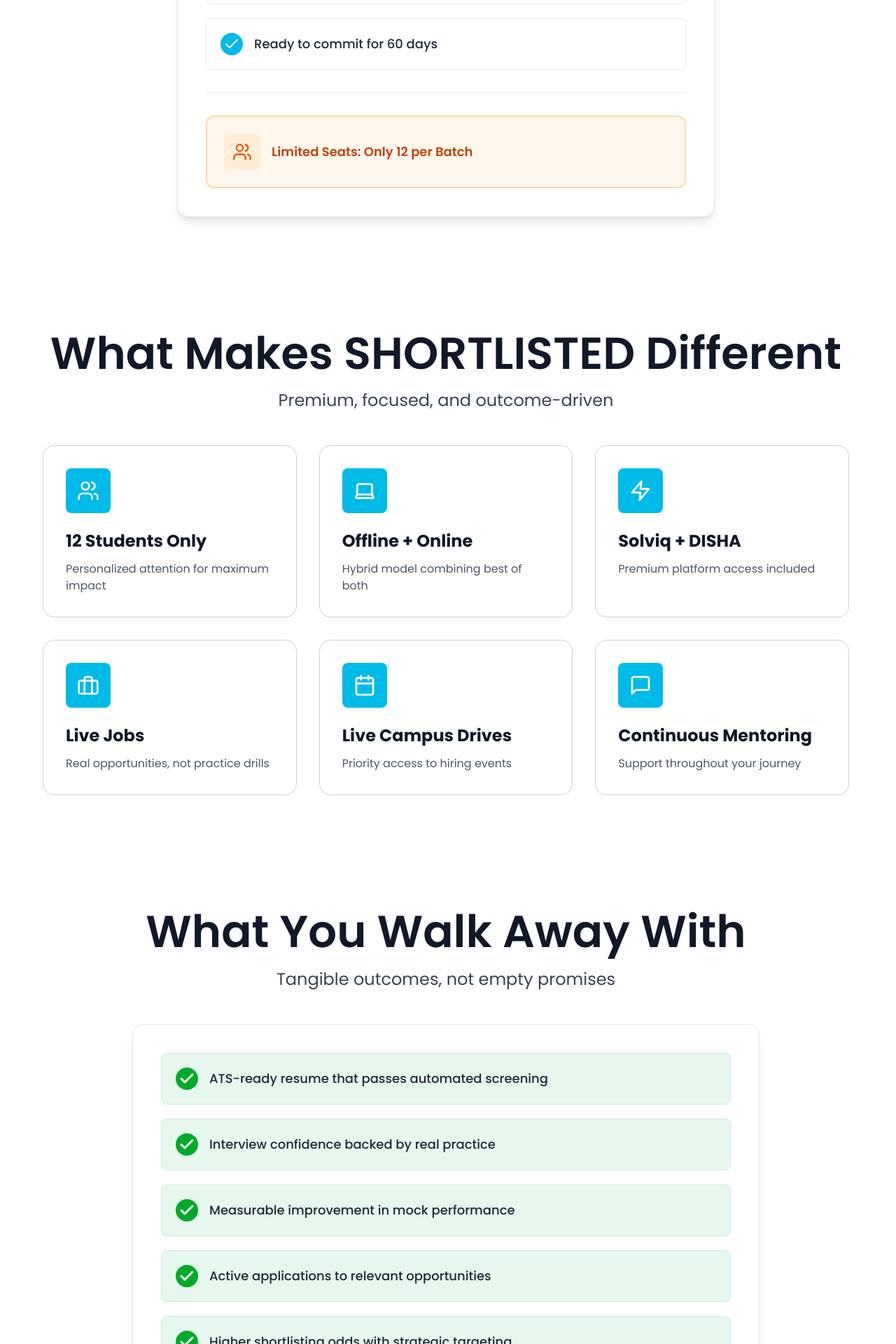
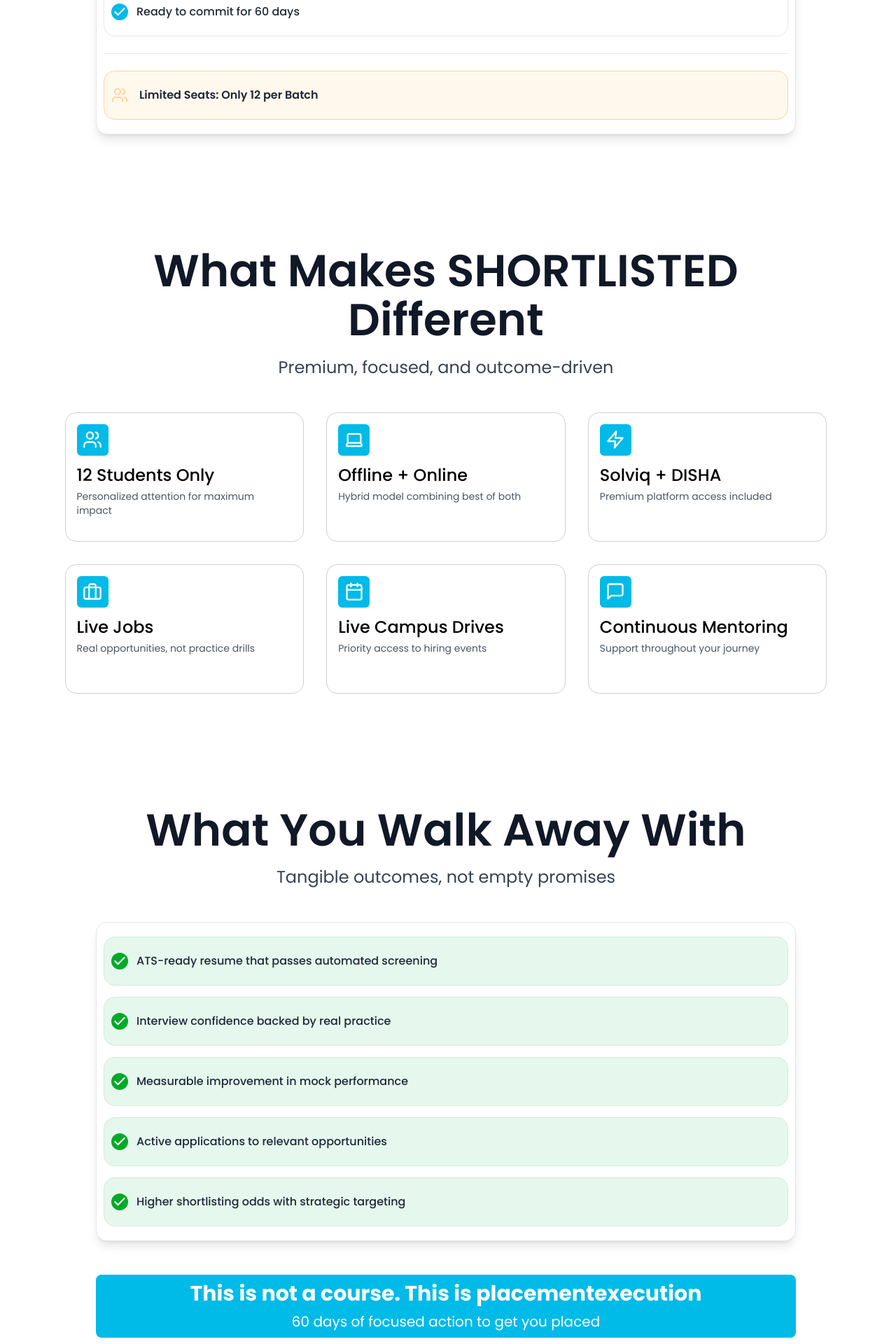
Before and after one commit to HIREKARMA1/shortlisted-ui, a Next.js app: page / in a window 1280 px wide. Shown: the part 2060-3980 px from the top of the page at 70% size. Built offline with nearby package versions, Linux system fonts and the light colour scheme.

Commit message:
fix the bug

```diff
--- a/components/home/WhatMakesDifferent.tsx
+++ b/components/home/WhatMakesDifferent.tsx
@@ -56,7 +56,7 @@ const WhatMakesDifferent: React.FC = () => {
             ? 'bg-gray-900'
             : 'bg-white'
             }`}>
-            <div className="w-[90vw] max-w-[90vw] mx-auto">
+            <div className="max-w-[90%] mx-auto">
                 {/* Header Section */}
                 <div className="text-center mb-8 sm:mb-12">
                     <h2 className="font-semibold text-[64px] leading-[1.1] text-gray-900 dark:text-white font-poppins mb-4">
@@ -68,37 +68,30 @@ const WhatMakesDifferent: React.FC = () => {
                 </div>
 
                 {/* Features Grid */}
-                <div className="grid grid-cols-1 sm:grid-cols-2 lg:grid-cols-3 gap-4 sm:gap-6 md:gap-8">
+                <div className="grid grid-cols-1 sm:grid-cols-2 lg:grid-cols-3 gap-8">
                     {features.map((feature, index) => {
                         const IconComponent = feature.icon;
+                        const isSolviqDisha = feature.title === "Solviq + DISHA";
                         return (
                             <div
                                 key={index}
-                                className={`rounded-xl sm:rounded-2xl p-6 sm:p-8 border transition-all duration-500 hover:shadow-lg ${mounted && resolvedTheme === 'dark'
-                                    ? 'bg-[#FFFFFF] border-[#D0D0D0]'
-                                    : 'bg-[#FFFFFF] border-[#D0D0D0]'
-                                    }`}
+                                className="bg-white border border-[#D0D0D0] rounded-2xl p-4 h-[185px] flex flex-col hover:shadow-lg transition-all duration-500"
                             >
                                 {/* Icon */}
-                                <div className="mb-4 sm:mb-6">
-                                    <div className="inline-flex p-3 sm:p-4 rounded-lg bg-[#00BAE8]">
-                                        <IconComponent className="w-6 h-6 sm:w-7 sm:h-7 md:w-8 md:h-8 text-white" />
+                                <div className="mb-4 relative">
+                                    <div className="w-[45px] h-[45px] rounded-md bg-[#00BAE8] flex items-center justify-center">
+                                        <IconComponent className="w-7 h-7 text-white" />
                                     </div>
+
                                 </div>
 
                                 {/* Title */}
-                                <h3 className={`text-lg sm:text-xl md:text-2xl font-bold mb-2 sm:mb-3 transition-colors duration-500 ${mounted && resolvedTheme === 'dark'
-                                    ? 'text-gray-900'
-                                    : 'text-gray-900'
-                                    }`}>
+                                <h3 className="text-2xl font-medium text-black font-poppins mb-2 leading-[24px]">
                                     {feature.title}
                                 </h3>
 
                                 {/* Description */}
-                                <p className={`text-sm sm:text-base transition-colors duration-500 ${mounted && resolvedTheme === 'dark'
-                                    ? 'text-gray-700'
-                                    : 'text-gray-600'
-                                    }`}>
+                                <p className="text-sm text-gray-600 font-poppins flex-grow">
                                     {feature.description}
                                 </p>
                             </div>
--- a/components/home/WhatYouWalkAwayWith.tsx
+++ b/components/home/WhatYouWalkAwayWith.tsx
@@ -25,7 +25,7 @@ const WhatYouWalkAwayWith: React.FC = () => {
             ? 'bg-gray-900'
             : 'bg-white'
             }`}>
-            <div className="max-w-4xl mx-auto">
+            <div className="max-w-[1000px] mx-auto">
                 {/* Header Section */}
                 <div className="text-center mb-8 sm:mb-12">
                     <h2 className="font-semibold text-[64px] leading-[1.1] text-gray-900 dark:text-white font-poppins mb-4">
@@ -37,32 +37,23 @@ const WhatYouWalkAwayWith: React.FC = () => {
                 </div>
 
                 {/* Outcomes Card */}
-                <div className={`rounded-xl sm:rounded-2xl shadow-lg border transition-all duration-500 mb-8 sm:mb-12 ${mounted && resolvedTheme === 'dark'
-                    ? 'bg-white border-gray-200'
-                    : 'bg-white border-gray-200'
-                    }`}>
-                    <div className="p-6 sm:p-8 md:p-10">
+                <div className="bg-white border border-[#E6E7EB] rounded-2xl shadow-lg mb-8 sm:mb-12">
+                    <div className="py-5 px-[10px]">
                         {/* Outcomes List */}
-                        <div className="space-y-4 sm:space-y-5">
+                        <div className="space-y-4">
                             {outcomes.map((outcome, index) => (
                                 <div
                                     key={index}
-                                    className={`flex items-center gap-4 p-4 sm:p-5 rounded-lg border transition-all duration-500 ${mounted && resolvedTheme === 'dark'
-                                        ? 'bg-[#E6F7ED] border-[#D0EDDD]'
-                                        : 'bg-[#E6F7ED] border-[#D0EDDD]'
-                                        }`}
+                                    className="flex items-center gap-3 h-[70px] p-[10px] bg-[#E6F7ED] border border-[#D0EDDD] rounded-2xl"
                                 >
                                     {/* Checkmark Icon */}
                                     <div className="flex-shrink-0">
-                                        <div className="w-6 h-6 sm:w-7 sm:h-7 md:w-8 md:h-8 rounded-full bg-[#00AA28] flex items-center justify-center">
-                                            <Check className="w-4 h-4 sm:w-5 sm:h-5 md:w-6 md:h-6 text-white stroke-[3]" />
+                                        <div className="w-6 h-6 rounded-full bg-[#00AA28] flex items-center justify-center">
+                                            <Check className="w-5 h-5 text-white stroke-[2.5]" />
                                         </div>
                                     </div>
                                     {/* Outcome Text */}
-                                    <p className={`text-sm sm:text-base md:text-lg font-medium transition-colors duration-500 ${mounted && resolvedTheme === 'dark'
-                                        ? 'text-gray-800'
-                                        : 'text-gray-800'
-                                        }`}>
+                                    <p className="text-base font-medium text-gray-800">
                                         {outcome}
                                     </p>
                                 </div>
@@ -72,18 +63,13 @@ const WhatYouWalkAwayWith: React.FC = () => {
                 </div>
 
                 {/* Bottom Banner */}
-                <div className={`rounded-xl sm:rounded-2xl p-6 sm:p-8 md:p-10 transition-all duration-500 ${mounted && resolvedTheme === 'dark'
-                    ? 'bg-[#00BAE8]'
-                    : 'bg-[#00BAE8]'
-                    }`}>
-                    <div className="text-center">
-                        <p className={`text-xl sm:text-2xl md:text-3xl font-bold mb-2 sm:mb-3 transition-colors duration-500 text-white`}>
-                            This is not a course. This is placementexecution
-                        </p>
-                        <p className={`text-base sm:text-lg md:text-xl font-normal transition-colors duration-500 text-white`}>
-                            60 days of focused action to get you placed
-                        </p>
-                    </div>
+                <div className="bg-[#00BAE8] rounded-lg py-[9px] px-6 max-w-[1000px] mx-auto text-center">
+                    <p className="text-3xl font-bold mb-2 text-white">
+                        This is not a course. This is placementexecution
+                    </p>
+                    <p className="text-xl font-normal text-white">
+                        60 days of focused action to get you placed
+                    </p>
                 </div>
             </div>
         </div>
--- a/components/home/WhoCanJoin.tsx
+++ b/components/home/WhoCanJoin.tsx
@@ -2,7 +2,7 @@
 
 import React, { useState, useEffect } from 'react';
 import { useTheme } from 'next-themes';
-import { CheckCircle,Check, Users } from 'lucide-react';
+import { Check, Users } from 'lucide-react';
 
 const WhoCanJoin: React.FC = () => {
     const [mounted, setMounted] = useState(false);
@@ -24,7 +24,7 @@ const WhoCanJoin: React.FC = () => {
             ? 'bg-gray-900'
             : 'bg-white'
             }`}>
-            <div className="w-[60vw] max-w-[60vw] mx-auto">
+            <div className="max-w-[1000px] mx-auto">
                 {/* Header Section */}
                 <div className="text-center mb-8 sm:mb-12">
                     <h2 className="font-semibold text-[64px] leading-[1.1] text-gray-900 dark:text-white font-poppins mb-4">
@@ -36,35 +36,23 @@ const WhoCanJoin: React.FC = () => {
                 </div>
 
                 {/* Eligibility Criteria Card */}
-                <div className={`rounded-xl sm:rounded-2xl shadow-lg border transition-all duration-500 ${mounted && resolvedTheme === 'dark'
-                    ? 'bg-gray-800 border-gray-700'
-                    : 'bg-white border-gray-200'
-                    }`}>
-                    <div className="p-6 sm:p-8 md:p-10">
+                <div className="bg-white border border-[#E6E7EB] rounded-2xl shadow-lg">
+                    <div className="py-5 px-[10px]">
                         {/* Eligibility List */}
-                        <div className="space-y-4 sm:space-y-5 mb-6 sm:mb-8">
+                        <div className="space-y-4 mb-6">
                             {eligibilityCriteria.map((criterion, index) => (
                                 <div
                                     key={index}
-                                    className={`flex items-center gap-4 p-4 sm:p-5 rounded-lg border transition-all duration-500 ${mounted && resolvedTheme === 'dark'
-                                        ? 'bg-gray-800/50 border-gray-700'
-                                        : 'bg-white border-gray-200'
-                                        }`}
+                                    className="flex items-center gap-3 h-[70px] p-[10px] bg-white border border-[#E6E7EB] rounded-2xl"
                                 >
                                     {/* Checkmark Icon */}
                                     <div className="flex-shrink-0">
-                                        <div className={`w-6 h-6 sm:w-7 sm:h-7 md:w-8 md:h-8 rounded-full flex items-center justify-center transition-colors duration-500 ${mounted && resolvedTheme === 'dark'
-                                            ? 'bg-[#A800FF]'
-                                            : 'bg-[#00BAE8]'
-                                            }`}>
-                                            <Check className="w-4 h-4 sm:w-5 sm:h-5 md:w-6 md:h-6 text-white" />
+                                        <div className="w-6 h-6 rounded-full bg-[#00BAE8] flex items-center justify-center">
+                                            <Check className="w-5 h-5 text-white stroke-[2.5]" />
                                         </div>
                                     </div>
                                     {/* Criterion Text */}
-                                    <p className={`text-sm sm:text-base md:text-lg font-medium transition-colors duration-500 ${mounted && resolvedTheme === 'dark'
-                                        ? 'text-gray-200'
-                                        : 'text-gray-800'
-                                        }`}>
+                                    <p className="text-base font-medium text-gray-800">
                                         {criterion}
                                     </p>
                                 </div>
@@ -72,35 +60,18 @@ const WhoCanJoin: React.FC = () => {
                         </div>
 
                         {/* Separator */}
-                        <div className={`h-px mb-6 sm:mb-8 transition-colors duration-500 ${mounted && resolvedTheme === 'dark'
-                            ? 'bg-gray-700'
-                            : 'bg-gray-200'
-                            }`} />
+                        <div className="h-px bg-[#E6E7EB] mb-6" />
 
                         {/* Limited Seats Call-out */}
-                        <div className={`rounded-lg sm:rounded-xl p-4 sm:p-5 md:p-6 border-2 transition-all duration-500 ${mounted && resolvedTheme === 'dark'
-                            ? 'bg-orange-500/20 border-orange-500/50'
-                            : 'bg-orange-50 border-orange-200'
-                            }`}>
-                            <div className="flex items-center gap-3 sm:gap-4">
-                                {/* Users Icon */}
-                                <div className={`flex-shrink-0 p-2 sm:p-3 rounded-lg ${mounted && resolvedTheme === 'dark'
-                                    ? 'bg-orange-500/30'
-                                    : 'bg-orange-100'
-                                    }`}>
-                                    <Users className={`w-5 h-5 sm:w-6 sm:h-6 md:w-7 md:h-7 ${mounted && resolvedTheme === 'dark'
-                                        ? 'text-orange-400'
-                                        : 'text-orange-600'
-                                        }`} />
-                                </div>
-                                {/* Limited Seats Text */}
-                                <p className={`text-sm sm:text-base md:text-lg font-semibold transition-colors duration-500 ${mounted && resolvedTheme === 'dark'
-                                    ? 'text-orange-300'
-                                    : 'text-orange-700'
-                                    }`}>
-                                    Limited Seats: Only 12 per Batch
-                                </p>
+                        <div className="bg-[#FFF8EC] border border-[#FFD4A1] rounded-2xl h-[70px] p-[10px] flex items-center gap-4">
+                            {/* Users Icon */}
+                            <div className="flex-shrink-0">
+                                <Users className="w-6 h-6 text-[#FFD4A1]" />
                             </div>
+                            {/* Limited Seats Text */}
+                            <p className="text-base font-semibold text-gray-800">
+                                Limited Seats: Only 12 per Batch
+                            </p>
                         </div>
                     </div>
                 </div>
```
Also changed, not shown: components/home/CTABanner.tsx (+13 -13 lines), components/ui/Footer.tsx (+45 -29 lines).
